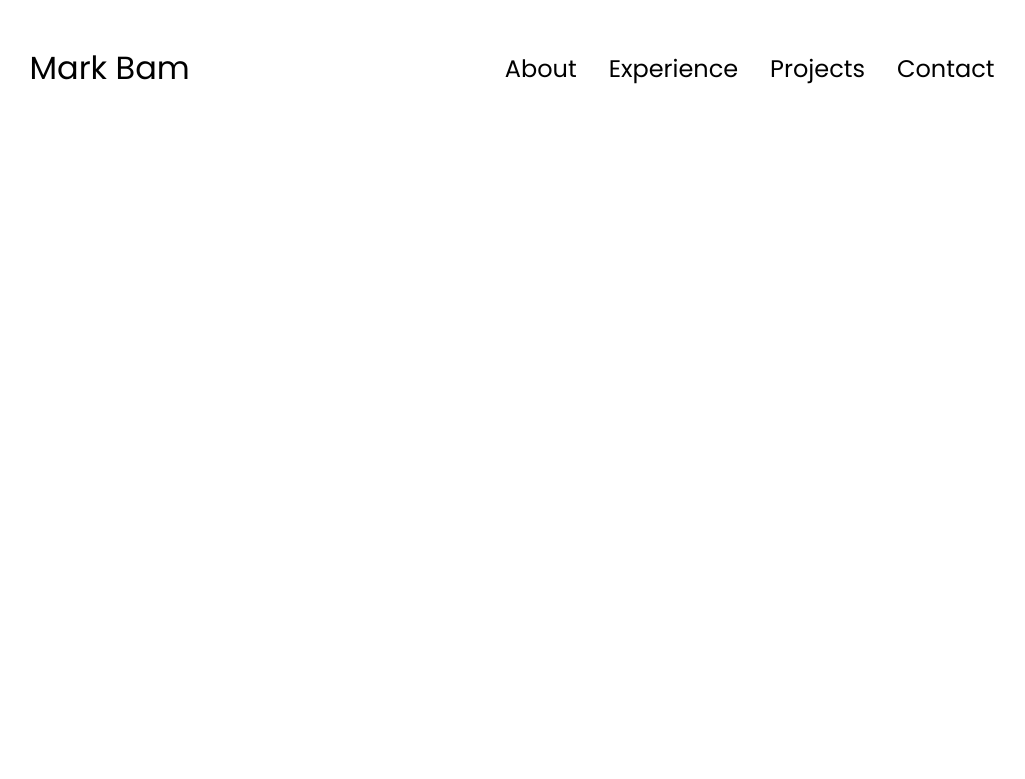
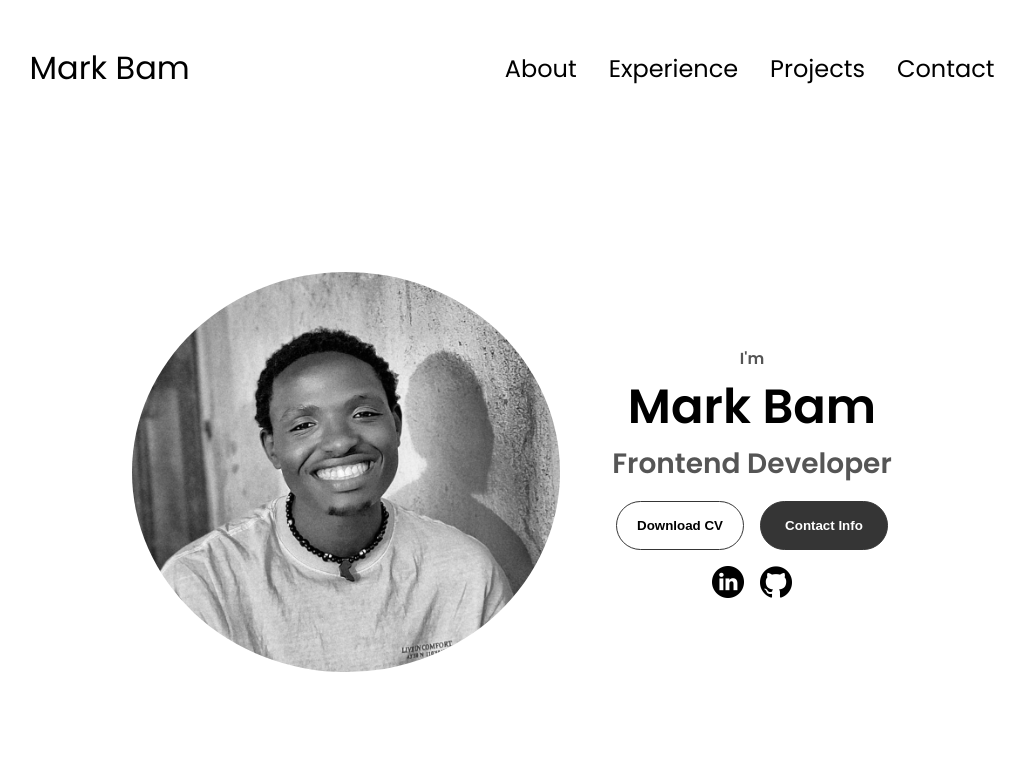
Before and after one commit to Bamshak90/responsive-portfolio-html-css-js, a plain HTML site: page index.html in a window 1280 px wide. Shown: the whole page, without its empty margins (128-1153 px from the left). Drawn offline with Linux system fonts and the light colour scheme.

Commit message:
Add the hero section with the resume.

```diff
--- a/index.html
+++ b/index.html
@@ -39,6 +39,39 @@
         </div>
     </nav>
 
+    <section id="profile">
+        <div class="section__pic-container">
+            <img src="./assets/methu.jpeg" alt="Mark Bam profile picture" class="profile-pic">
+        </div>
+        <div class="section__text">
+            <p class="section__text__p1">I'm</p>
+            <h1 class="title">Mark Bam</h1>
+            <p class="section__text__p2">Frontend Developer</p>
+            <div class="btn-container">
+                <button
+            class="btn btn-color-2"
+            onclick="window.open('./assets/resume-example.pdf')" >Download CV </button>
+            <button class="btn btn-color-1" onclick="location.href='./#contact'">
+                Contact Info
+              </button>
+            </div>
+            <div id="socials-container">
+                <img
+                  src="./assets/linkedin.png"
+                  alt="My LinkedIn profile"
+                  class="icon"
+                  onclick="location.href='https:/linkedin.com'"
+                />
+                <img
+                  src="./assets/github.png"
+                  alt="My Github profile"
+                  class="icon"
+                  onclick="location.href='https:/github.com/bamshak90'"
+                />
+              </div>
+        </div>
+    </section>
+
 
 
 
--- a/style.css
+++ b/style.css
@@ -146,3 +146,122 @@ a:hover {
 .hamburger-icons span:first-child {
     transition: none;
 }
+
+section {
+    padding-top: 4vh;
+    height: 96vh;
+    margin: 0 10rem;
+    box-sizing: border-box;
+    min-height: fit-content;
+}
+
+.section-container {
+    display: flex;
+}
+
+/* profile section styling */
+
+#profile {
+    display: flex;
+    justify-content: center;
+    gap: 5rem;
+    height: 80vh;
+}
+
+.section__pic-container {
+    display: flex;
+    height: 400px;
+    width: 400px;
+    margin: auto 0;
+}
+
+.section__text {
+    align-self: center;
+    text-align: center;
+}
+
+.section__text p {
+    font-weight: 600;
+  }
+
+  .section__text__p1 {
+    text-align: center;
+  }
+
+  .section__text__p2 {
+    font-size: 1.75rem;
+    margin-bottom: 1rem;
+  }
+
+  .title {
+    font-size: 3rem;
+    text-align: center;
+  }
+
+  #socials-container {
+    display: flex;
+    justify-content: center;
+    margin-top: 1rem;
+    gap: 1rem;
+  }
+
+/* ICONS */
+
+.icon {
+    cursor: pointer;
+    height: 2rem;
+  }
+
+  /* BUTTONS */
+
+  .btn-container {
+    display: flex;
+    justify-content: center;
+    gap: 1rem;
+  }
+
+  .btn {
+    font-weight: 600;
+    transition: all 300ms ease;
+    padding: 1rem;
+    width: 8rem;
+    border-radius: 2rem;
+  }
+
+  .btn-color-1,
+  .btn-color-2 {
+    border: rgb(53, 53, 53) 0.1rem solid;
+  }
+
+  .btn-color-1:hover,
+  .btn-color-2:hover {
+    cursor: pointer;
+  }
+
+  .btn-color-1,
+  .btn-color-2:hover {
+    background: rgb(53, 53, 53);
+    color: white;
+  }
+
+  .btn-color-1:hover {
+    background: rgb(0, 0, 0);
+  }
+
+  .btn-color-2 {
+    background: none;
+  }
+
+  .btn-color-2:hover {
+    border: rgb(255, 255, 255) 0.1rem solid;
+  }
+
+  .btn-container {
+    gap: 1rem;
+  }
+
+  .profile-pic {
+    border-radius: 50%;
+  }
+
+  /* ABOUT SECTION */
```
Also changed, not shown: assets/methu.jpeg (added), assets/methu1.jpeg, assets/methu2.jpeg (deleted), assets/methu3.jpeg (deleted), 1 other file.
